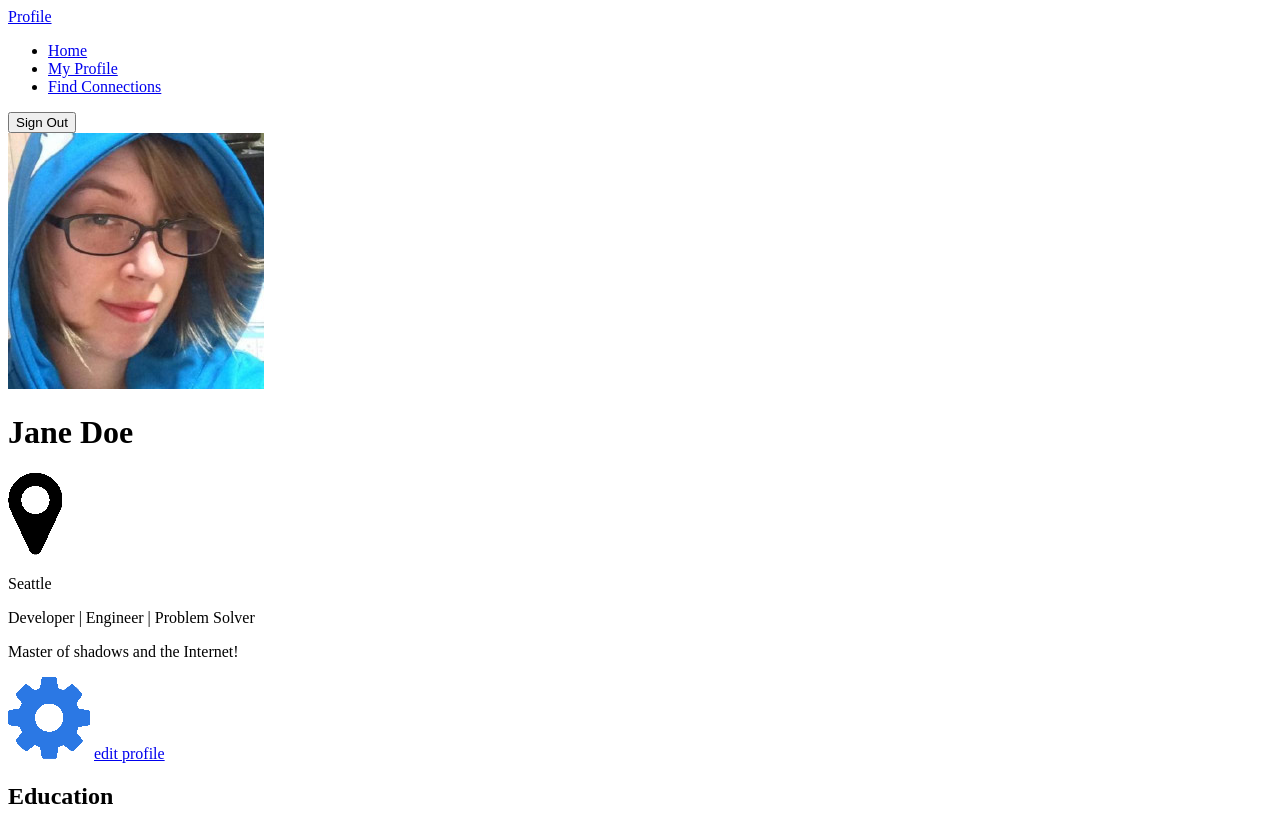
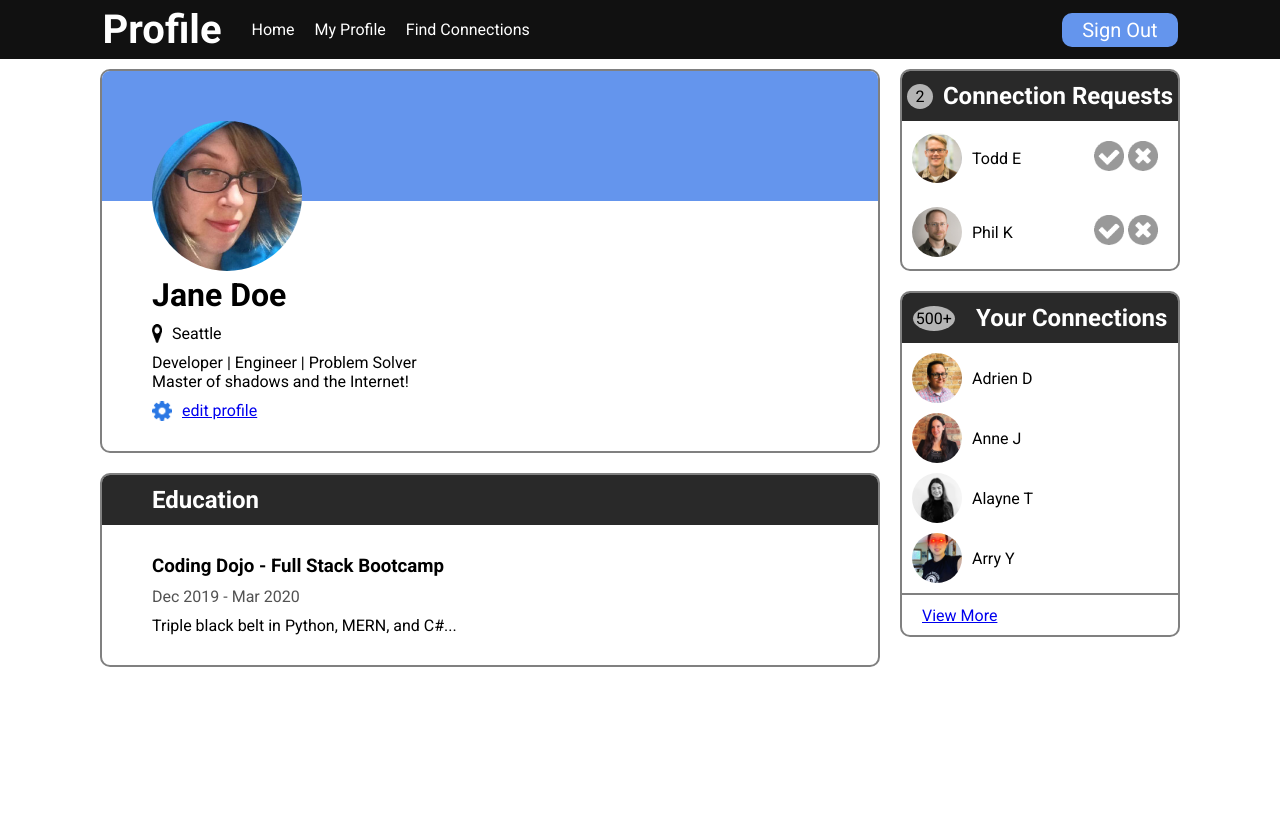
Before and after one commit to ocwjay/profile_page_assignment, a plain HTML site: page index.html in a window 1280 px wide. Shown: the top 813 px of the page. Drawn offline with Linux system fonts and the light colour scheme.

Commit message:
added styling in CSS

```diff
--- a/index.html
+++ b/index.html
@@ -5,12 +5,17 @@
     <meta http-equiv="X-UA-Compatible" content="IE=edge">
     <meta name="viewport" content="width=device-width, initial-scale=1.0">
     <title>Profile Page</title>
+    <link rel="stylesheet" href="style.css">
+    <link rel="preconnect" href="https://fonts.googleapis.com">
+    <link rel="preconnect" href="https://fonts.gstatic.com" crossorigin>
+    <link href="https://fonts.googleapis.com/css2?family=Roboto:wght@100;400;700&display=swap" rel="stylesheet">
 </head>
 <body>
     <div class="navBar">
         <div class="navWrapper">
+            <div class="logoAndLinks">
                 <a href="#" id="logo">Profile</a>
-            <ul>
+                <ul class="navLinks">
                     <li>
                         <a href="#">Home</a>
                     </li>
@@ -21,6 +26,8 @@
                         <a href="#">Find Connections</a>
                     </li>
                 </ul>
+            </div>
+
             <button class="signOut">Sign Out</button>
         </div>
     </div>
@@ -45,7 +52,7 @@
                 </div>
             </div>
             <div class="educationContainer">
-                <div class="grayTop">
+                <div class="educationGrayTop">
                     <h2>Education</h2>
                 </div>
                 <div class="educationContent">
@@ -62,17 +69,25 @@
                     <h2>Connection Requests</h2>
                 </div>
                 <div class="connectionReqAccts">
-                    <div>
+                    <div class="connectionReq">
+                        <div class="reqIconAndName">
                             <img src="images/todd-s.jpg" alt="profile image for Todd E" class="connectionReqIcon">
-                        <p>Todd E</p>
+                            <p class="name">Todd E</p>
+                        </div>
+                        <div class="acceptDeclineContainer">
                             <img src="icons/accept-circle.png" alt="accept request icon" class="acceptIcon">
                             <img src="icons/close-circle.png" alt="decline request icon" class="declineIcon">
                         </div>
-                    <div>
+                    </div>
+                    <div class="connectionReq">
+                        <div class="reqIconAndName">
                             <img src="images/phil-s.jpg" alt="profile image for Phil K" class="connectionReqIcon">
-                        <p>Phil K</p>
+                            <p class="name">Phil K</p>
+                        </div>
+                        <div class="acceptDeclineContainer">
                             <img src="icons/accept-circle.png" alt="accept request icon" class="acceptIcon">
                             <img src="icons/close-circle.png" alt="decling request icon" class="declineIcon">
+                        </div>
                     </div>
                 </div>
             </div>
@@ -82,22 +97,25 @@
                     <h2>Your Connections</h2>
                 </div>
                 <div class="yourConnectionsAccts">
-                    <div>
-                        <img src="images/adrien-s.jpg" alt="profile image for Adrien D">
-                        <p>Adrien D</p>
+                    <div class="connection">
+                        <img src="images/adrien-s.jpg" alt="profile image for Adrien D" class="connectionIcon">
+                        <p class="name">Adrien D</p>
                     </div>
-                    <div>
-                        <img src="images/anne-s.jpg" alt="profile image for Anne J">
-                        <p>Anne J</p>
+                    <div class="connection">
+                        <img src="images/anne-s.jpg" alt="profile image for Anne J"  class="connectionIcon">
+                        <p class="name">Anne J</p>
                     </div>
-                    <div>
-                        <img src="images/alayne-s.jpg" alt="profile image for Alayne T">
-                        <p>Alayne T</p>
+                    <div class="connection">
+                        <img src="images/alayne-s.jpg" alt="profile image for Alayne T"  class="connectionIcon">
+                        <p class="name">Alayne T</p>
                     </div>
-                    <div>
-                        <img src="images/arry-s.jpg" alt="profile image for Arry Y">
-                        <p>Arry Y</p>
+                    <div class="connection">
+                        <img src="images/arry-s.jpg" alt="profile image for Arry Y"  class="connectionIcon">
+                        <p class="name">Arry Y</p>
                     </div>
+                </div>
+                <div class="viewMore">
+                    <a href="#">View More</a>
                 </div>
             </div>
         </div>
--- /dev/null
+++ b/style.css
@@ -0,0 +1,221 @@
+* {
+    margin: 0;
+    padding: 0;
+    font-family: 'roboto', sans-serif;
+}
+
+body {
+    display: flex;
+    flex-direction: column;
+}
+
+.navBar {
+    display: flex;
+    flex-direction: row;
+    justify-content: center;
+    background-color: rgb(17, 17, 17);
+}
+
+.navWrapper {
+    display: flex;
+    flex-direction: row;
+    justify-content: space-between;
+    align-items: center;
+    width: 1075px;
+}
+
+.logoAndLinks {
+    display: flex;
+    flex-direction: row;
+    align-items: center;
+}
+
+.navLinks {
+    display: flex;
+    flex-direction: row;
+    margin: 20px;
+    list-style: none;
+}
+
+.navLinks li {
+    margin: 0 10px;
+}
+
+.navLinks li a {
+    color: white;
+    text-decoration: none;
+}
+
+#logo {
+    color: white;
+    text-decoration: none;
+    font-weight: bold;
+    font-size: 40px;
+}
+
+.container {
+    display: flex;
+    flex-direction: row;
+    justify-content: center;
+}
+
+.userContainer, .educationContainer, .connectionReqContainer, .yourConnectionsContainer {
+    border-width: 2px;
+    border-style: solid;
+    border-color: gray;
+    border-radius: 10px;
+    overflow: hidden;
+    margin: 10px;
+}
+
+.col-1 {
+    width: 800px;
+    display: flex;
+    flex-direction: column;
+}
+
+.col-2 {
+    width: 300px;
+    display: flex;
+    flex-direction: column;
+}
+
+.blueTop {
+    background-color: cornflowerblue;
+    height: 130px;
+}
+
+.grayTop {
+    background-color: rgb(41, 41, 41);
+    display: flex;
+    flex-direction: row;
+    justify-content: space-around;
+    align-items: center;
+    height: 50px;
+    color: white;
+}
+
+.educationGrayTop {
+    background-color: rgb(41, 41, 41);
+    display: flex;
+    flex-direction: row;
+    justify-content: flex-start;
+    align-items: center;
+    height: 50px;
+    color: white;
+}
+
+.educationGrayTop h2 {
+    margin-left: 50px;
+}
+
+.userContent {
+    margin: 75px 50px 30px 50px;
+}
+
+.location, .edit {
+    display: flex;
+    flex-direction: row;
+    margin: 10px 0;
+}
+
+.connectionReqAccts {
+    display: flex;
+    flex-direction: column;
+}
+
+.connectionReq {
+    display: flex;
+    flex-direction: row;
+    align-items: center;
+    justify-content: space-between;
+    margin: 10px;
+}
+
+.reqIconAndName {
+    display: flex;
+    flex-direction: row;
+    align-items: center;
+}
+
+.acceptDeclineContainer {
+    margin: 10px;
+}
+
+.connection {
+    display: flex;
+    flex-direction: row;
+    align-items: center;
+    margin: 10px;
+}
+
+.viewMore {
+    border-top: solid 2px gray;
+    height: 40px;
+    display: flex;
+    align-items: center;
+}
+
+.viewMore a {
+    margin: 20px;
+}
+
+.educationContent {
+    display: flex;
+    flex-direction: column;
+    margin: 30px 50px;
+}
+
+.educationDates {
+    color: rgb(82, 82, 82);
+    margin: 10px 0;
+}
+
+.bubble {
+    border-radius: 50%;
+    background-color: rgb(180, 180, 180);
+    min-width: 20px;
+    text-align: center;
+    padding: 3px;
+    margin: 10px 0;
+    color: black;
+}
+
+.signOut {
+    background-color: cornflowerblue;
+    font-size: 20px;
+    border: none;
+    padding: 5px 20px;
+    border-radius: 10px;
+    color: white;
+}
+
+/*Icons*/
+
+#avatarIcon {
+    width: 150px;
+    border-radius: 50%;
+    margin-top: 50px;
+    margin-left: 50px;
+}
+
+.connectionReqIcon, .connectionIcon {
+    width: 50px;
+    border-radius: 50%;
+    margin-right: 10px;
+}
+
+.acceptIcon, .declineIcon {
+    width: 30px;
+    height: 30px;
+}
+
+#mapPin {
+    width: 10px;
+    margin-right: 10px;;
+}
+
+#gearIcon {
+    width: 20px;
+    margin-right: 10px;
+}
```
Also changed, not shown: sytle.css (deleted). Lines whose indentation alone changed are shown as unchanged.
